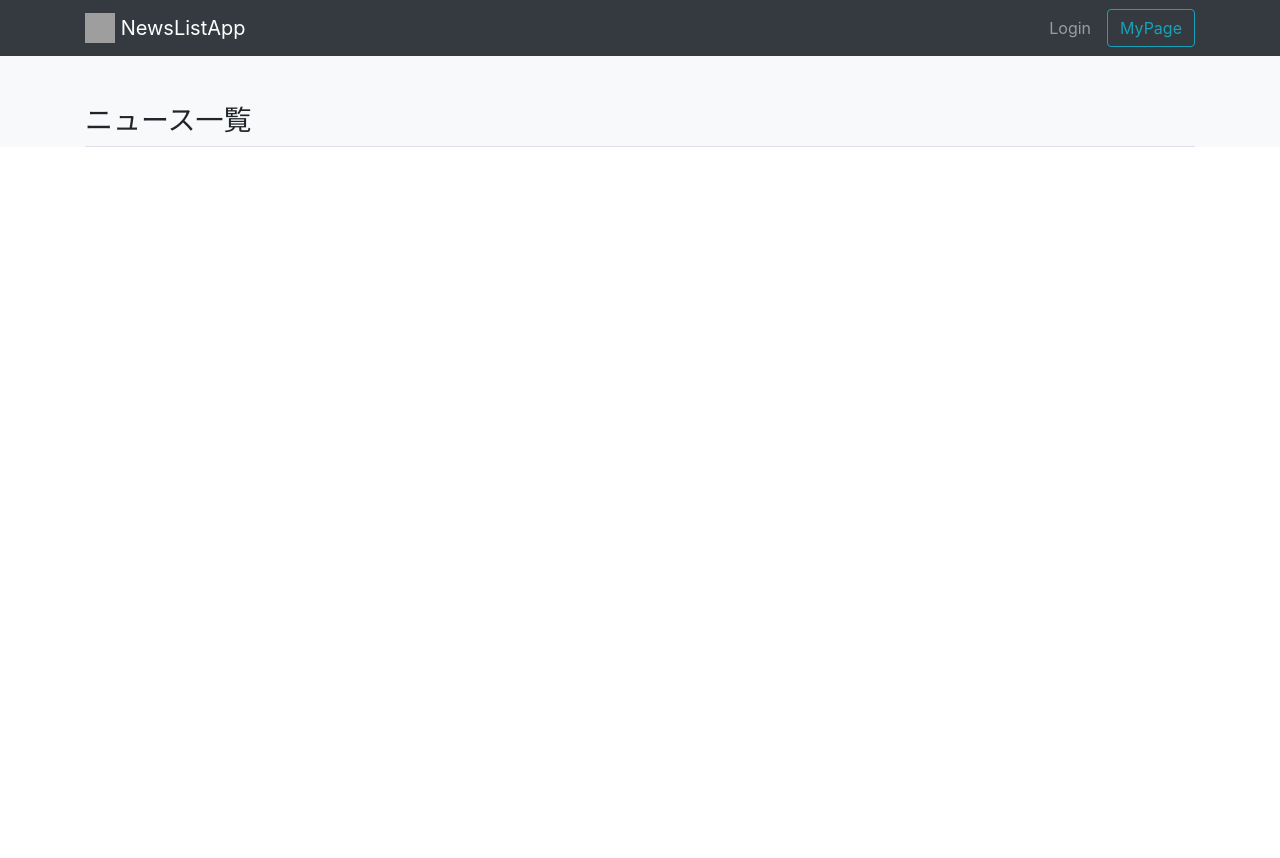
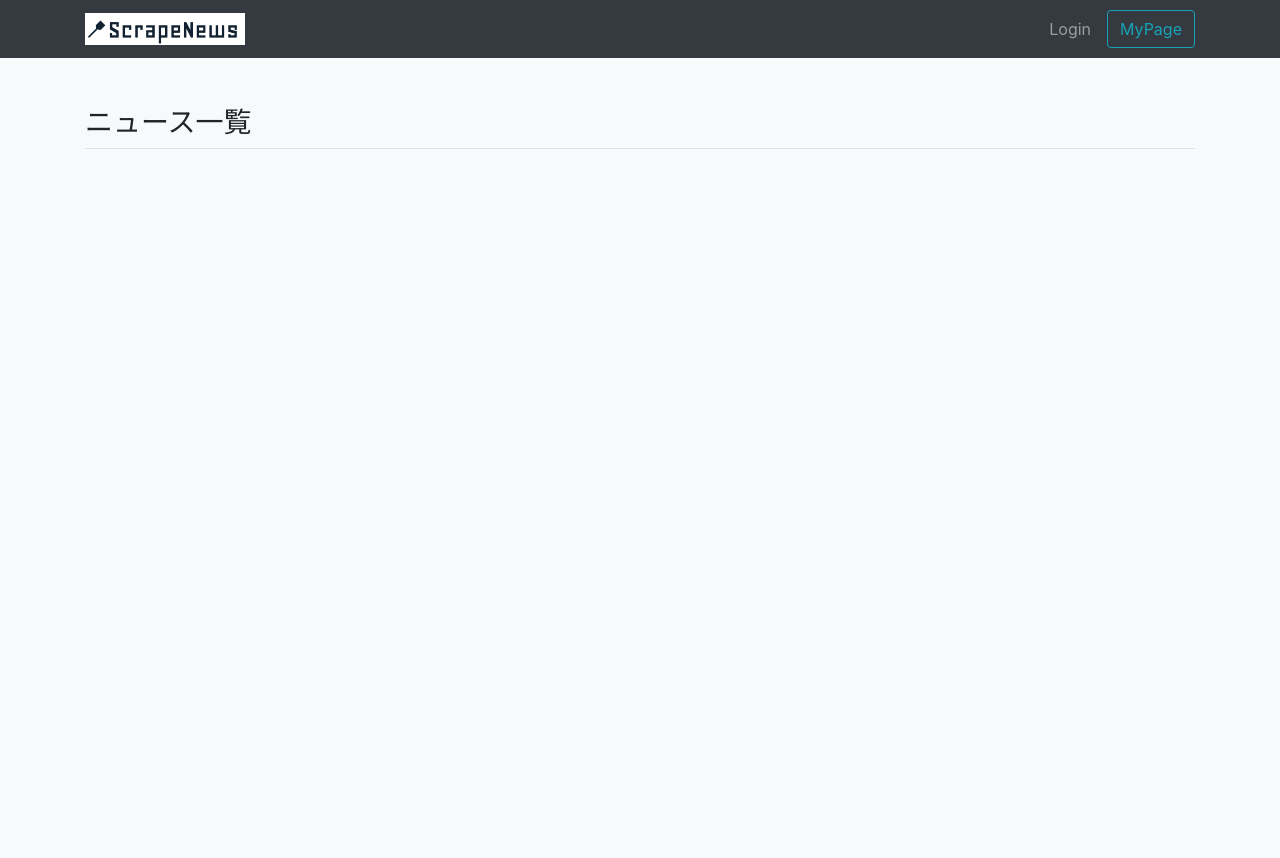
Before and after one commit to nissy7ok/newslist, a Django app: page / in a window 1280 px wide. Before the commit the page ends 147 px from the top, so only its background shows below. Run offline with Django 3.2, Linux system fonts and the light colour scheme; data that the repository does not hold is empty; some libraries are stand-ins or nearby versions; grey boxes are pictures that could not be loaded.

Commit message:
add scrape-target
* add scrape-target
* add logo

```diff
--- a/newslist/settings.py
+++ b/newslist/settings.py
@@ -127,3 +127,7 @@ USE_TZ = True
 # https://docs.djangoproject.com/en/3.1/howto/static-files/
 
 STATIC_URL = '/static/'
+
+STATICFILES_DIRS = (
+    os.path.join(BASE_DIR, "static"),
+)
--- a/newslistapp/views.py
+++ b/newslistapp/views.py
@@ -56,6 +56,25 @@ def index(request):
         url = elem.a.attrs["href"]
         news_list.append([target, icon, title, date, url])
 
+    # MarkeZine
+    url3 = 'https://markezine.jp/'
+    res3 = requests.get(url3)
+    soup3 = BeautifulSoup(res3.text, "html.parser")
+    elems3 = soup3.find_all(class_='new')
+
+    for elem in elems3:
+        target = 'MarkeZine'
+        icon = 'M'
+        title = elem.a.text.strip()
+        date = elem.a.text.strip()
+        date = dt.strptime(date[-7:], '（%m/%d）')
+        year_n = dt.now().year
+        date = str(year_n) + date.strftime('%m%d')
+        date = dt.strptime(date, '%Y%m%d').date()
+        path = elem.a.attrs["href"]
+        url = "https://markezine.jp/" + path
+        news_list.append([target, icon, title, date, url])
+
     news_list = sorted(news_list, key=lambda x: x[3], reverse=True)
     return render(request, 'index.html', {'news_list': news_list, 'articles': articles})
 
--- a/templates/base.html
+++ b/templates/base.html
@@ -19,8 +19,9 @@
     <nav class="navbar navbar-dark bg-dark sticky-top">
       <div class="container">
         <a class="navbar-brand" href="{% url 'newslistapp:index' %}">
-          <img src="#" width="30" height="30" class="d-inline-block align-top" alt="">
-          NewsListApp
+          {% load static %}
+          <img src="{% static 'logo.png' %}" width="160px" height="32px" class="d-inline-block align-top img-fluid" alt="ScrapeNews">
+          <!-- NewsListApp -->
         </a>
         <ul class='navbar-nav list-group-horizontal ml-auto pr-3'>
           {% if user.is_authenticated %}
@@ -40,7 +41,7 @@
 
     <!-- メイン -->
     <div class="bg-light">
-      <div class="container">
+      <div class="container vh-100">
 
         {% block content %}
 
```
Also changed, not shown: static/logo.png (added).
